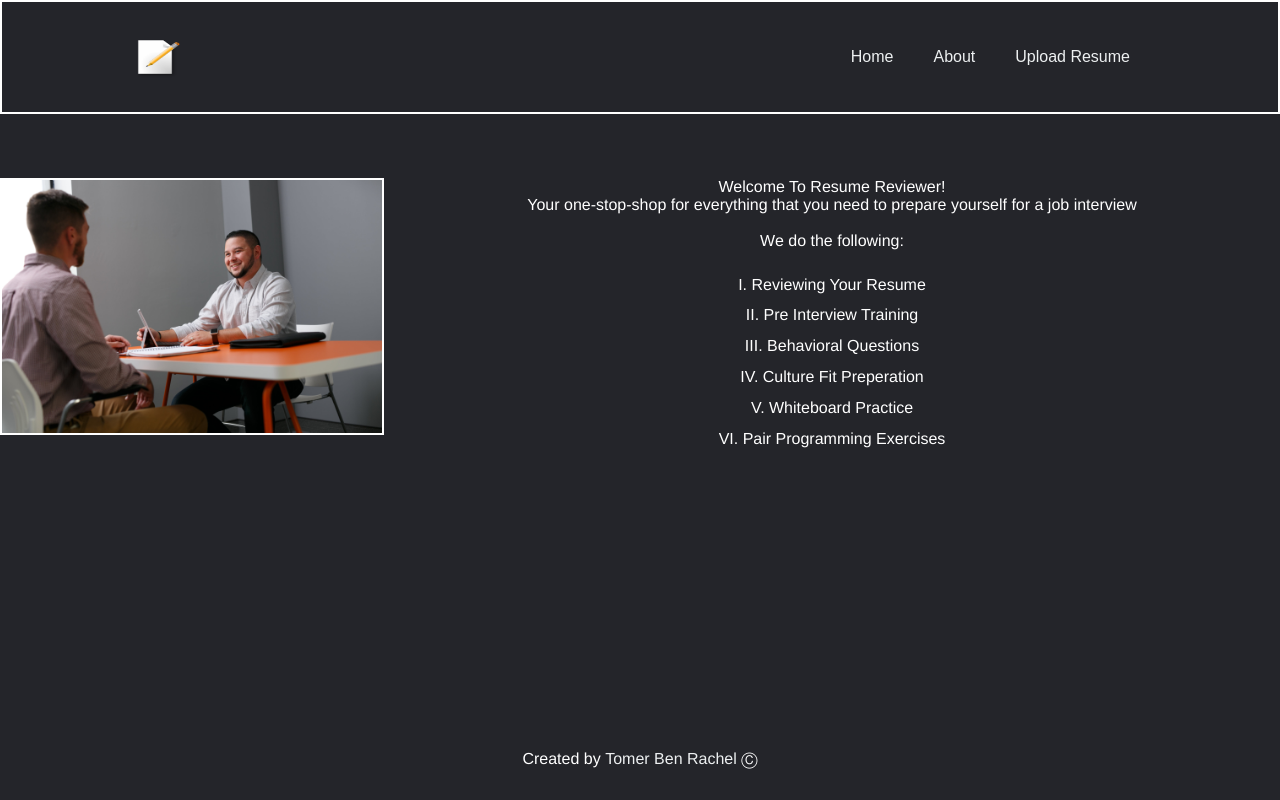
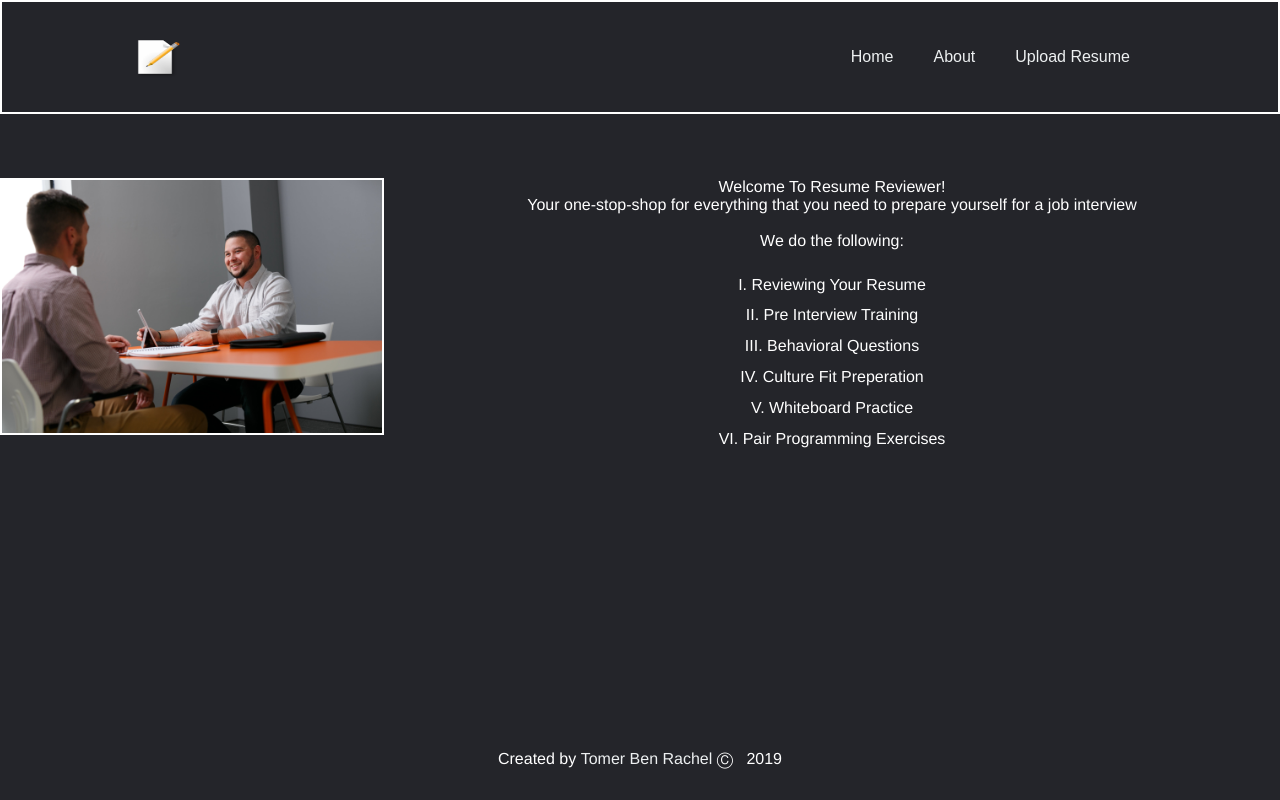
Before and after one commit to TomerPacific/resume-reviewer, a Vue app: page / in a window 1280 px wide. Built offline with nearby package versions, Linux system fonts and the light colour scheme; no server answers.

Commit message:
resume-reviewer adding year to footer

```diff
--- a/src/App.vue
+++ b/src/App.vue
@@ -5,7 +5,7 @@
       <router-view/>
     </main>
     <footer>
-       <p>Created by <a href="https://github.com/TomerPacific">Tomer Ben Rachel</a> &#9400;</p>
+       <p>Created by <a href="https://github.com/TomerPacific">Tomer Ben Rachel</a> &#9400; &nbsp; 2019</p>
     </footer>
   </div>
 
```
